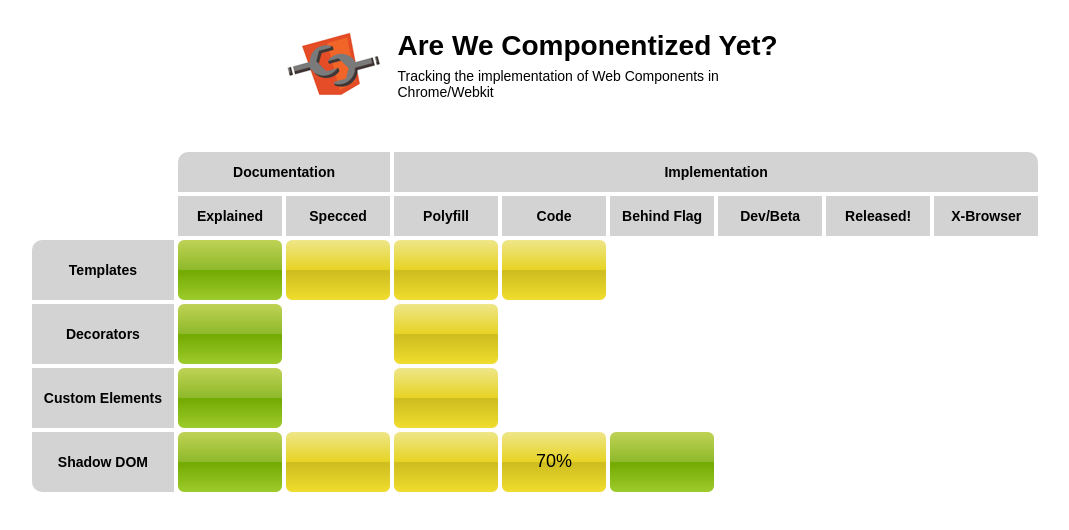
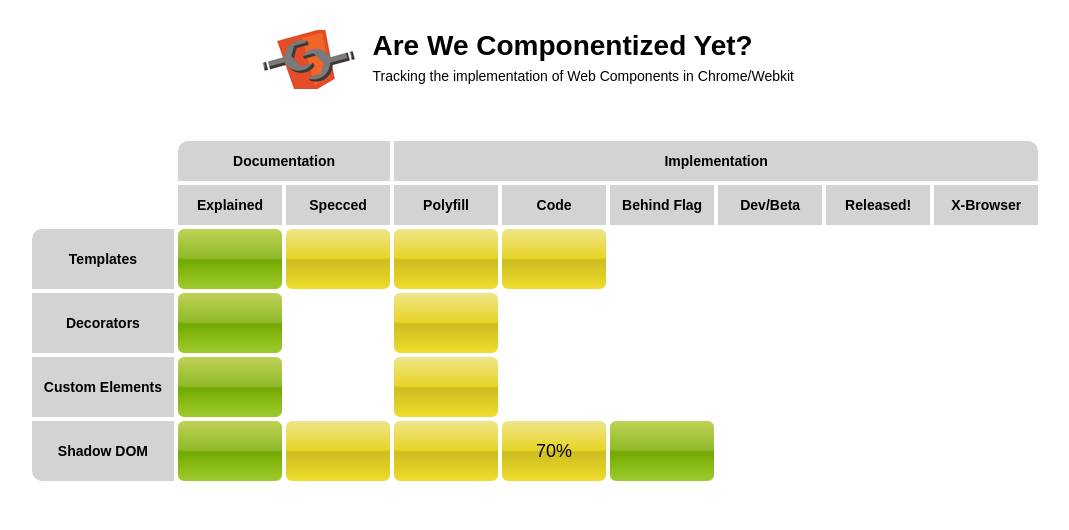
Before and after one commit to jonrimmer/are-we-componentized-yet, a plain HTML site: page awcy.html in a window 1280 px wide. Shown: the whole page, without its empty margins (105-1174 px from the left). Drawn offline with Linux system fonts and the light colour scheme.

Commit message:
Fix the width

```diff
--- a/awcy.css
+++ b/awcy.css
@@ -13,7 +13,7 @@ header {
 	min-height: 59px;
 	background: transparent url('webcomponents-logo.png') no-repeat scroll 12px center;
 	padding-left: 125px;
-	width: 400px;
+	width: 450px;
 	margin: 30px auto 50px auto;
 }
 h1 {
```
